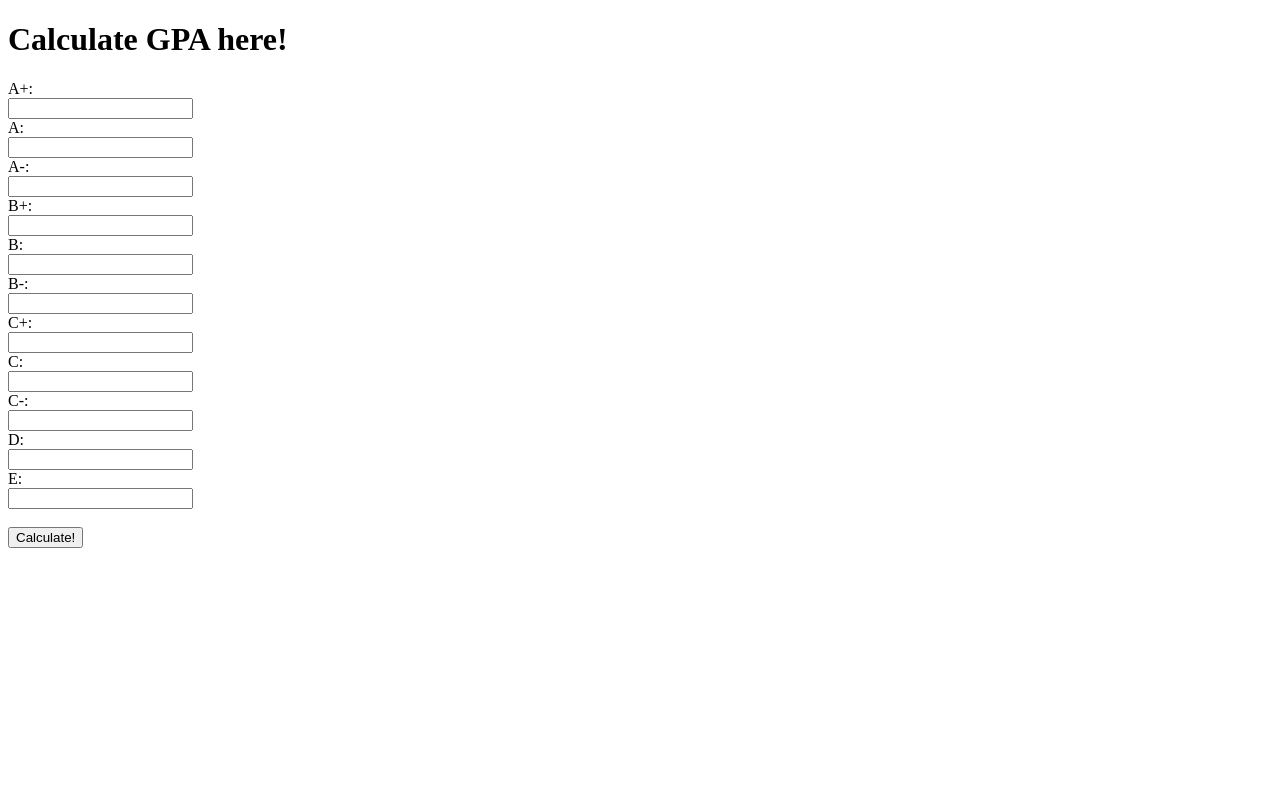
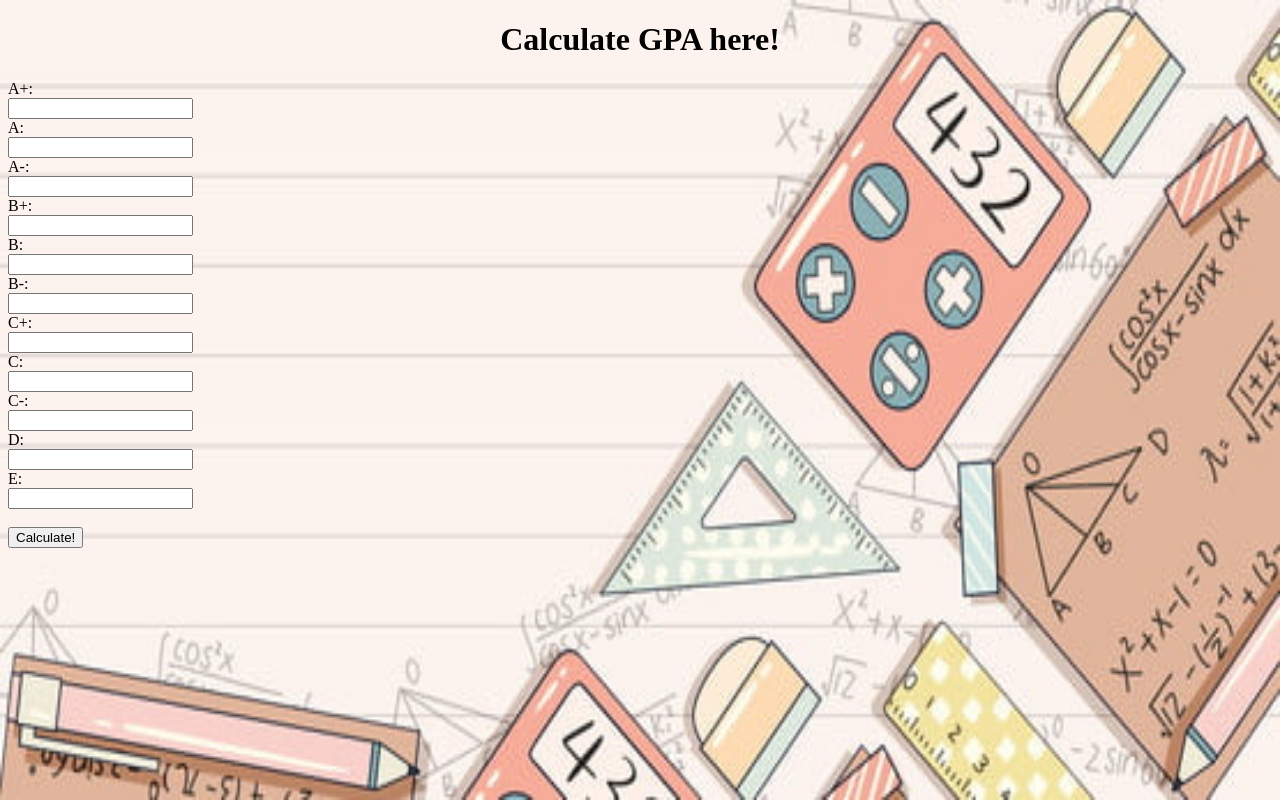
Before and after one commit to JieHong-Liu/GPA_calculator, a plain HTML site: page index.html in a window 1280 px wide. Drawn offline with Linux system fonts and the light colour scheme.

Commit message:
add background image

```diff
--- a/index.html
+++ b/index.html
@@ -3,10 +3,25 @@
 <head>
     <title>GPA Calculator</title>
 </head>
+<style>
+body{
+  background-image:url('1.jpg');
+  background-repeat: no-repeat;
+  background-size: 100% 100%;
+  background-attachment: fixed;
+}
 
-<body>
+h1{
+  text-align:center;
+}
 
-<h1>Calculate GPA here!</h1>
+
+</style>
+
+
+<body style=>
+
+<h1 style=color:black>Calculate GPA here!</h1>
 <!-- <form> -->
     <label for="A plus">A+:</label><br>
     <input type="text" id="A plus" class= "input-score" ><br>
```
Also changed, not shown: 1.jpg (added).
